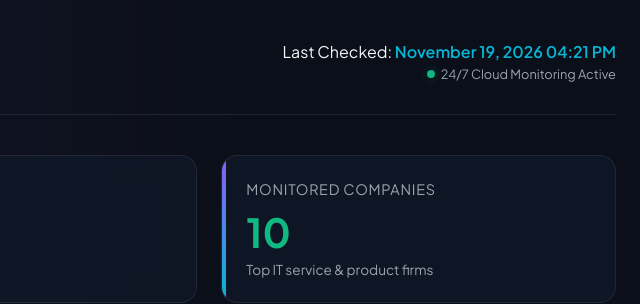
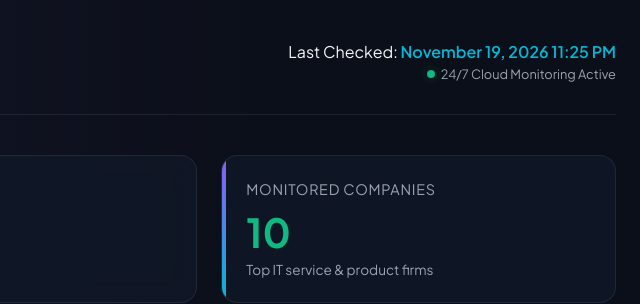
Before and after one commit to theharshaltech/job-watcher, a plain HTML site: page index.html in a window 1280 px wide. Shown: the top 304 px of the page, 640-1280 px from the left. Drawn offline with Linux system fonts and the light colour scheme.

Commit message:
Auto-update: Database, Dashboard, and Logs [skip ci]

```diff
--- a/index.html
+++ b/index.html
@@ -453,7 +453,7 @@
                 <p class="brand-subtitle">Automated notifications for MCA & Fresher eligibility</p>
             </div>
             <div class="last-updated">
-                <div>Last Checked: <span class="time">November 19, 2026 04:21 PM</span></div>
+                <div>Last Checked: <span class="time">November 19, 2026 11:25 PM</span></div>
                 <div class="status"><span class="pulse-dot"></span> 24/7 Cloud Monitoring Active</div>
             </div>
         </header>
```
Also changed, not shown: 1 other file.
